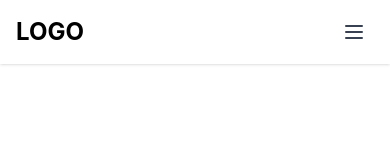
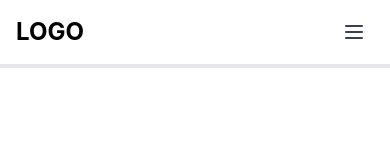
Before and after one commit to KptCnyt/e-commerce-react, a React (Create React App) app: page / in a window 390 px wide. Shown: the top 160 px of the page. Built offline with nearby package versions, Linux system fonts and the light colour scheme.

Commit message:
media query with state

```diff
--- a/src/components/HamburgerMenu.js
+++ b/src/components/HamburgerMenu.js
@@ -1,12 +1,14 @@
-import React from "react";
+import React, { useEffect } from "react";
 import { useState } from "react";
 
 
 export const HamburgerMenu = () => {
     const [navbar, setNavbar] = useState(false);
+    const [buttonLine, setButtonLine] = useState(false);
+
 
     return (
-        <nav className="w-full bg-white shadow">
+        <nav className="w-full bg-white border-b-4">
             <div className="justify-between px-4 mx-auto lg:max-w-7xl md:items-center md:flex md:px-8">
                 <div>
                     <div className="flex items-center justify-between py-3 md:py-5 md:block">
@@ -57,8 +59,8 @@ export const HamburgerMenu = () => {
                             navbar ? "block" : "hidden"
                         }`}
                     >
-                        <ul className="items-center justify-center space-y-8 md:flex md:space-x-6 md:space-y-0">
-                            <li className="text-gray-600 hover:text-blue-600">
+                        <ul className="items-center justify-center space-y-6 md:flex md:space-x-6 md:space-y-0">
+                            <li className="text-gray-600 hover:text-blue-600 md:hover:border-b-4 hover:border-b-0">
                                 <a href="">Home</a>
                             </li>
                             <li className="text-gray-600 hover:text-blue-600">
```
